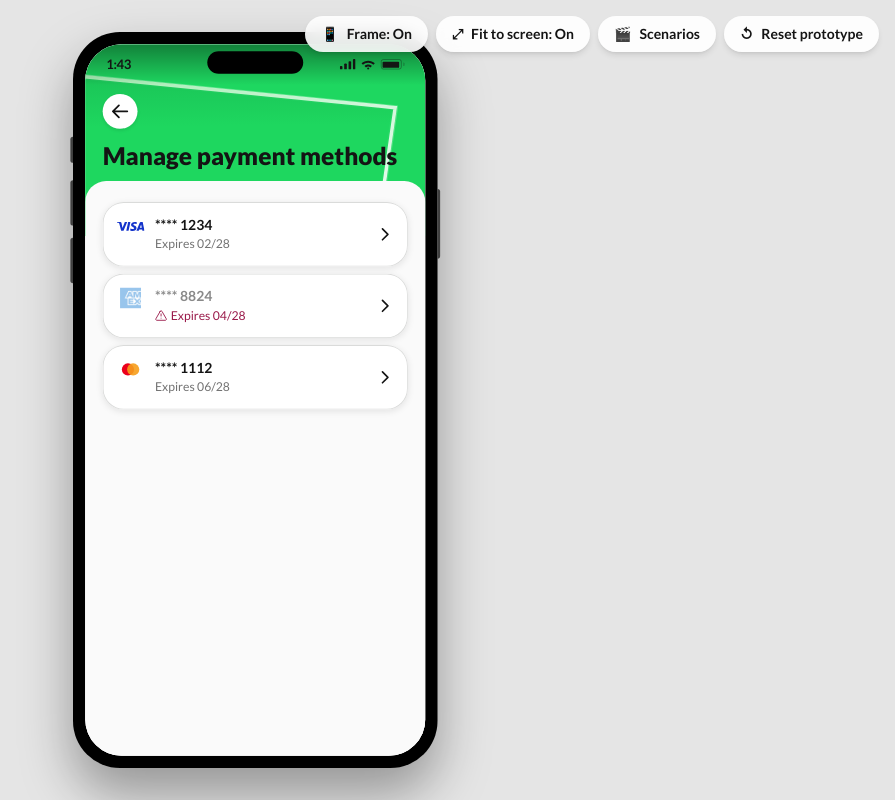
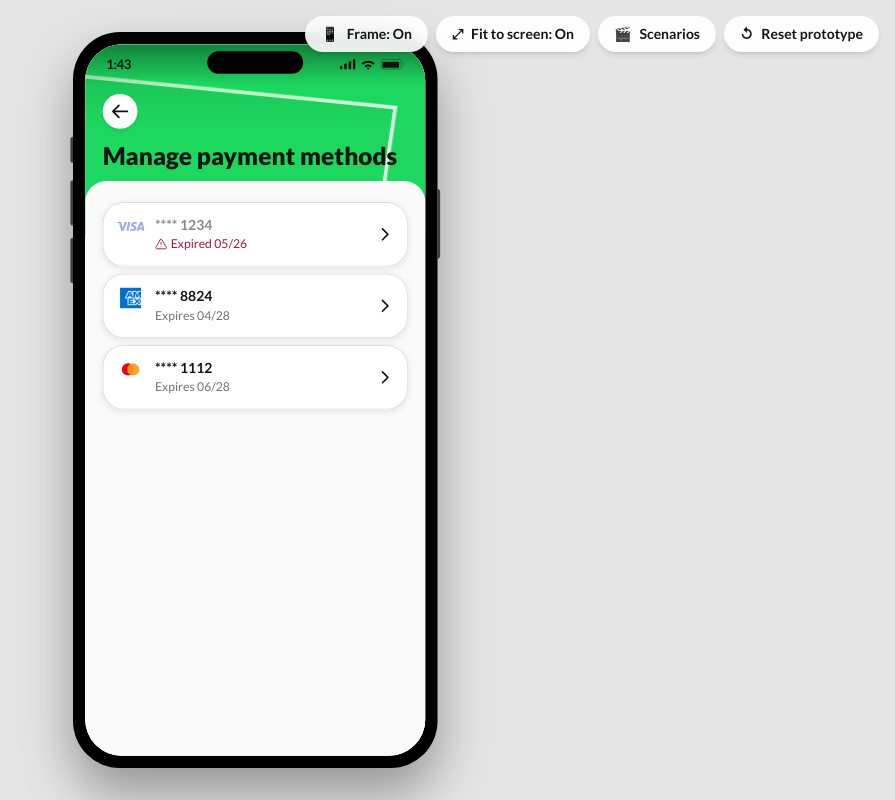
Before and after one commit to Romeojozer-VH/VT-SH, a React (Vite) app: page /payment-methods in a window 1280 px wide. Shown: the whole page, without its empty margins (385-1280 px from the left). Built offline with nearby package versions, Linux system fonts and the light colour scheme.

Commit message:
Make Visa the expired card in Manage payment, not AMEX
Visa is the card flagged expired elsewhere (Review's payment picker
defaults to it), so Manage payment now matches: Visa shows Expired
05/26, AMEX is back to a valid Expires 04/28.

```diff
--- a/src/screens/PaymentMethods.tsx
+++ b/src/screens/PaymentMethods.tsx
@@ -14,8 +14,8 @@ interface Method {
 }
 
 const methods: Method[] = [
-  { id: 'visa', brand: 'visa', last4: '1234', expires: 'Expires 02/28', connected: true },
-  { id: 'amex', brand: 'amex', last4: '8824', expires: 'Expires 04/28', warn: true, connected: true },
+  { id: 'visa', brand: 'visa', last4: '1234', expires: 'Expired 05/26', warn: true, connected: true },
+  { id: 'amex', brand: 'amex', last4: '8824', expires: 'Expires 04/28', connected: true },
   { id: 'mc', brand: 'mastercard', last4: '1112', expires: 'Expires 06/28', connected: false },
 ]
 
```
